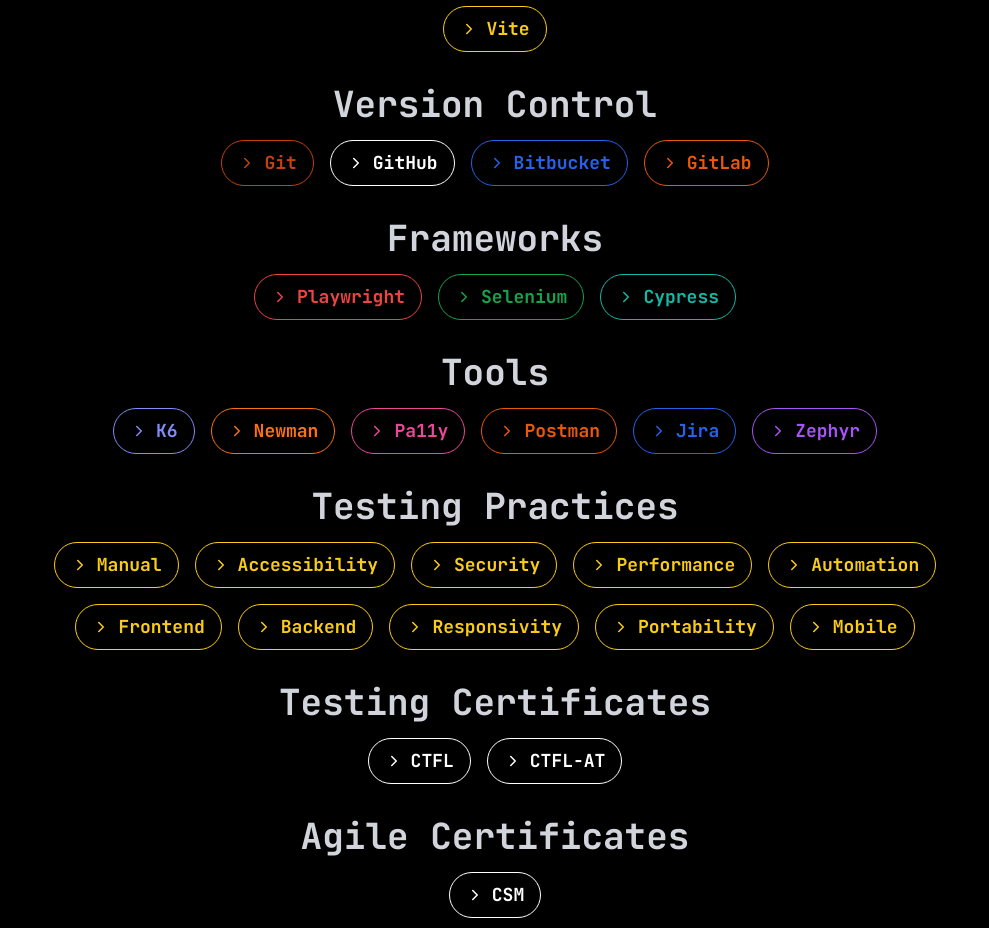
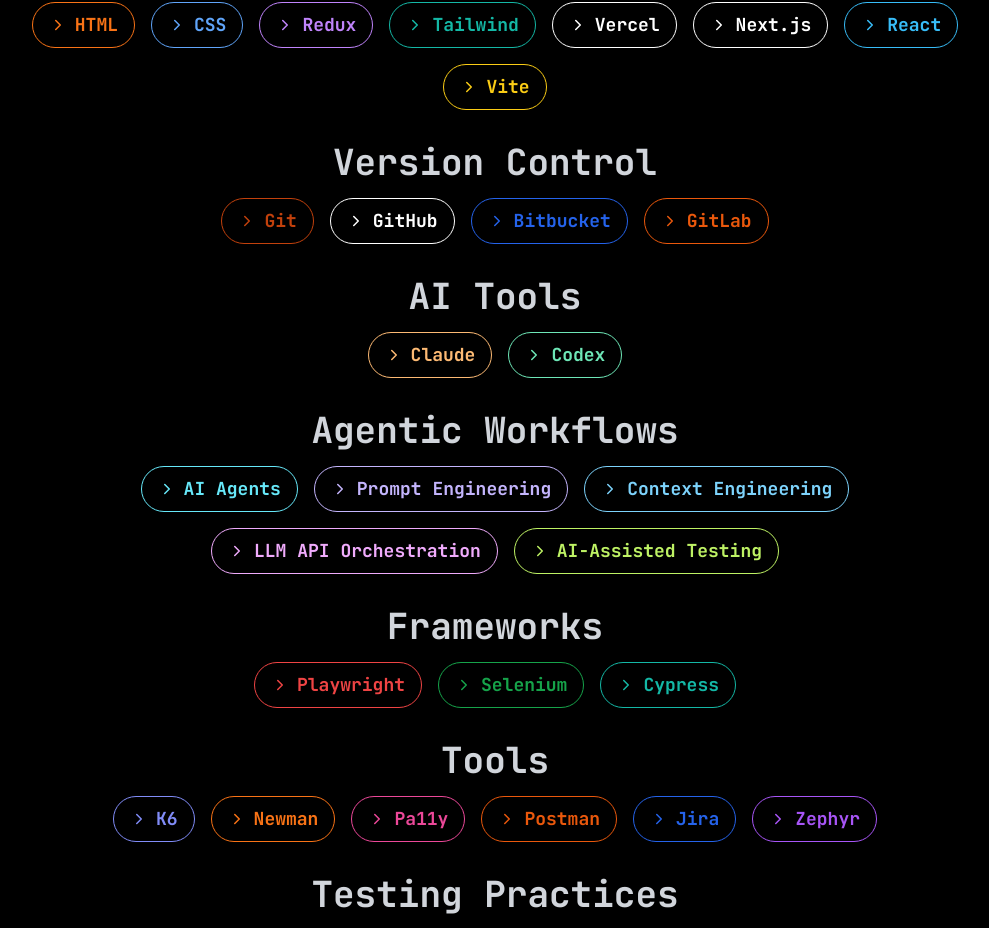
Before and after one commit to brunomachadors/portfolio, a Next.js app: page /skills in a window 1280 px wide. Shown: the part 484-1412 px from the top of the page, without its empty margins (145-1134 px from the left). Built offline with nearby package versions, Linux system fonts and the light colour scheme.

Commit message:
Add AI skills and simplify Playwright reporting

```diff
--- a/playwright.config.ts
+++ b/playwright.config.ts
@@ -10,7 +10,7 @@
   retries: process.env.CI ? 2 : 0,
   workers: process.env.CI ? 1 : undefined,
 
-  reporter: [['line'], ['github'], ['list'], ['allure-playwright']],
+  reporter: [['line'], ['github'], ['list']],
   expect: {
     timeout: 10_000,
   },
--- a/src/app/content/skills.ts
+++ b/src/app/content/skills.ts
@@ -114,6 +114,56 @@
             text: 'GitLab',
             description:
               'Worked with GitLab across various companies. It is a reliable platform, and I’ve heard good things about its integration with tools like Copilot.',
+          },
+        ],
+      },
+    ],
+  },
+  {
+    category: 'AI & Agents',
+    subcategories: [
+      {
+        name: 'AI Tools',
+        items: [
+          {
+            text: 'Claude',
+            description:
+              'Used as a coding and reasoning partner for exploring implementation options, debugging, writing clearer explanations, and improving testing workflows.',
+          },
+          {
+            text: 'Codex',
+            description:
+              'Used for agent-assisted development tasks, including codebase exploration, implementation, test execution, and iterative fixes across personal projects.',
+          },
+        ],
+      },
+      {
+        name: 'Agentic Workflows',
+        items: [
+          {
+            text: 'AI Agents',
+            description:
+              'Experience using agentic workflows to inspect projects, make scoped code changes, validate behavior, and support faster feedback loops.',
+          },
+          {
+            text: 'Prompt Engineering',
+            description:
+              'Designing prompts with clear goals, constraints, examples, and evaluation criteria for development, testing, mentoring, and API exercises.',
+          },
+          {
+            text: 'Context Engineering',
+            description:
+              'Structuring project context, requirements, and verification steps so AI tools can produce more reliable and maintainable results.',
+          },
+          {
+            text: 'LLM API Orchestration',
+            description:
+              'Exploring API orchestration with language models through practical course exercises, combining prompts, data flow, and automated validation.',
+          },
+          {
+            text: 'AI-Assisted Testing',
+            description:
+              'Applying AI to support test ideation, API validation scenarios, exploratory analysis, and clearer test automation feedback.',
           },
         ],
       },
--- a/src/app/styles/skillStyles.ts
+++ b/src/app/styles/skillStyles.ts
@@ -11,6 +11,15 @@
   Playwright: 'text-red-500 border-red-500',
   Selenium: 'text-green-600 border-green-600',
   Cypress: 'text-teal-500 border-teal-500',
+
+  // AI & Agents
+  Claude: 'text-orange-300 border-orange-300',
+  Codex: 'text-emerald-300 border-emerald-300',
+  'AI Agents': 'text-cyan-300 border-cyan-300',
+  'Prompt Engineering': 'text-violet-300 border-violet-300',
+  'Context Engineering': 'text-sky-300 border-sky-300',
+  'LLM API Orchestration': 'text-fuchsia-300 border-fuchsia-300',
+  'AI-Assisted Testing': 'text-lime-300 border-lime-300',
 
   // Testing Tools
   K6: 'text-indigo-400 border-indigo-400',
```
Also changed, not shown: package.json (+2 -6 lines), tests/pages/AboutPage.ts (+10 -4 lines), tests/pages/skillsPage.ts (+8 -0 lines), 2 other files (tests, documents, lock files or other folders).
